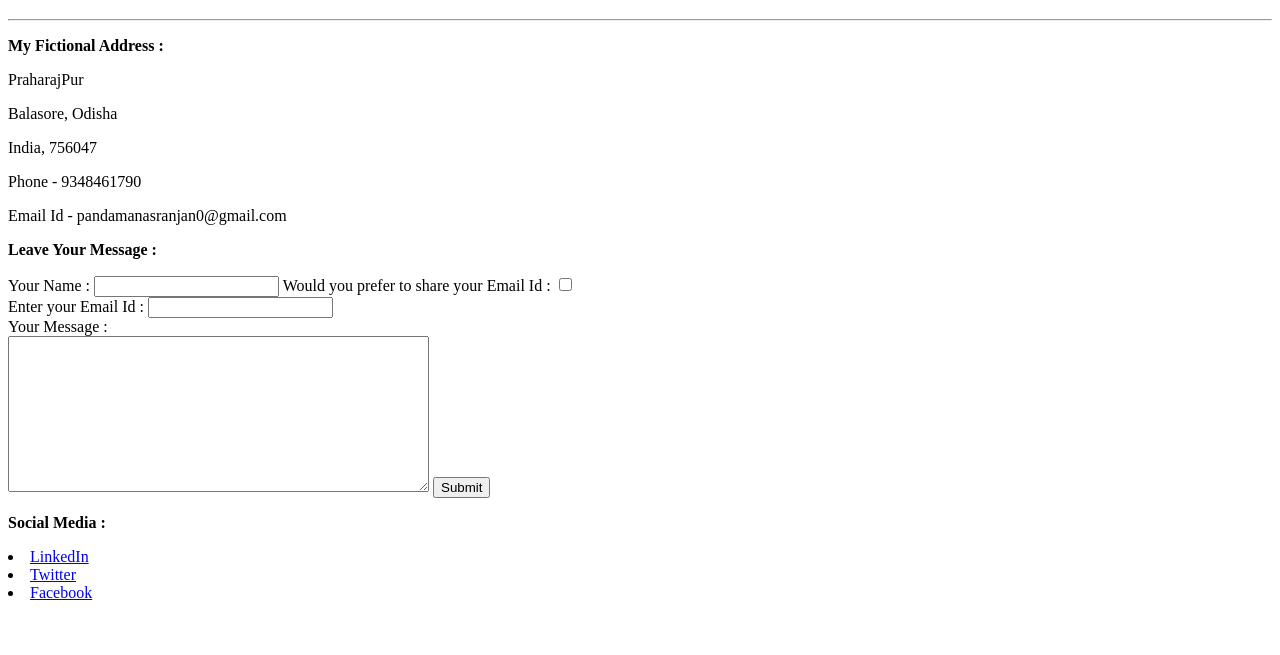
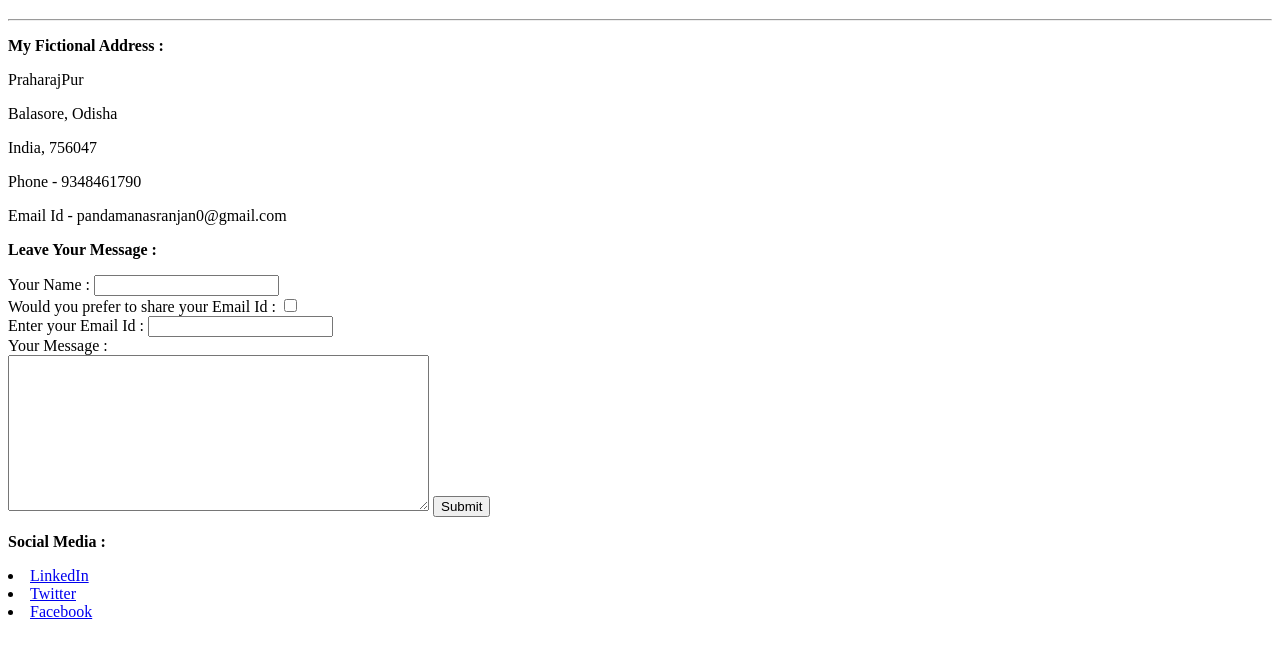
Before and after one commit to Manas111/CV, a plain HTML site: page contact.html in a window 1280 px wide. Shown: the part 61-716 px from the top of the page. Drawn offline with Linux system fonts and the light colour scheme.

Commit message:
Added a break

```diff
--- a/contact.html
+++ b/contact.html
@@ -19,7 +19,7 @@
 
   <form action="mailto:mrp20955@gmail.com" method="post" enctype="text/plain">
     <label>Your Name : </label>
-    <input type="text" name="Your Name - " value="">
+    <input type="text" name="Your Name - " value=""><br>
 
     <label>Would you prefer to share your Email Id : </label>
     <input type="checkbox" name="" value=""><br>
```
